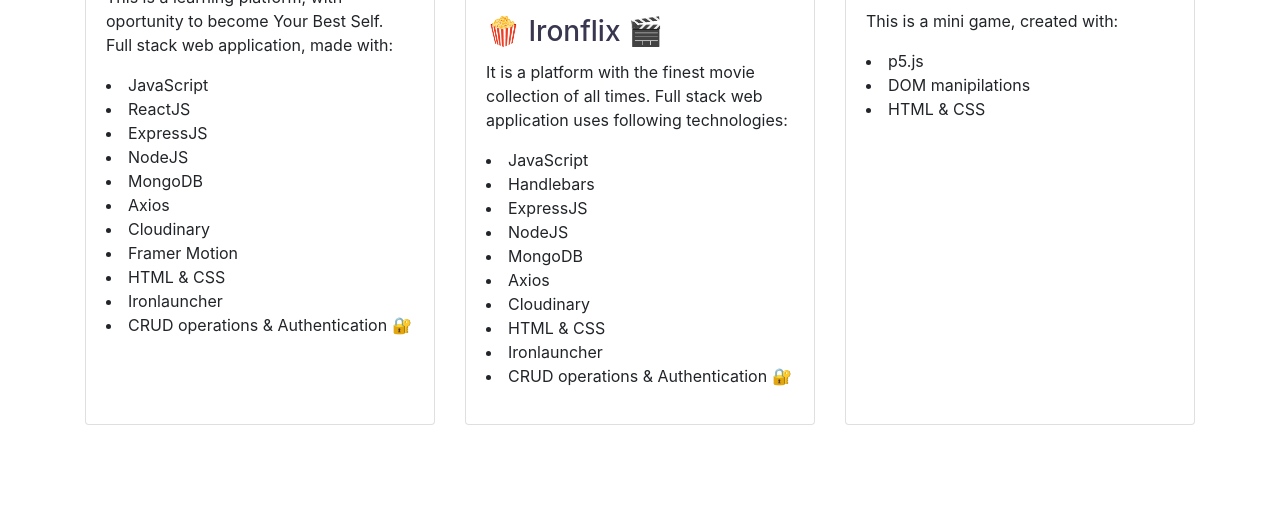
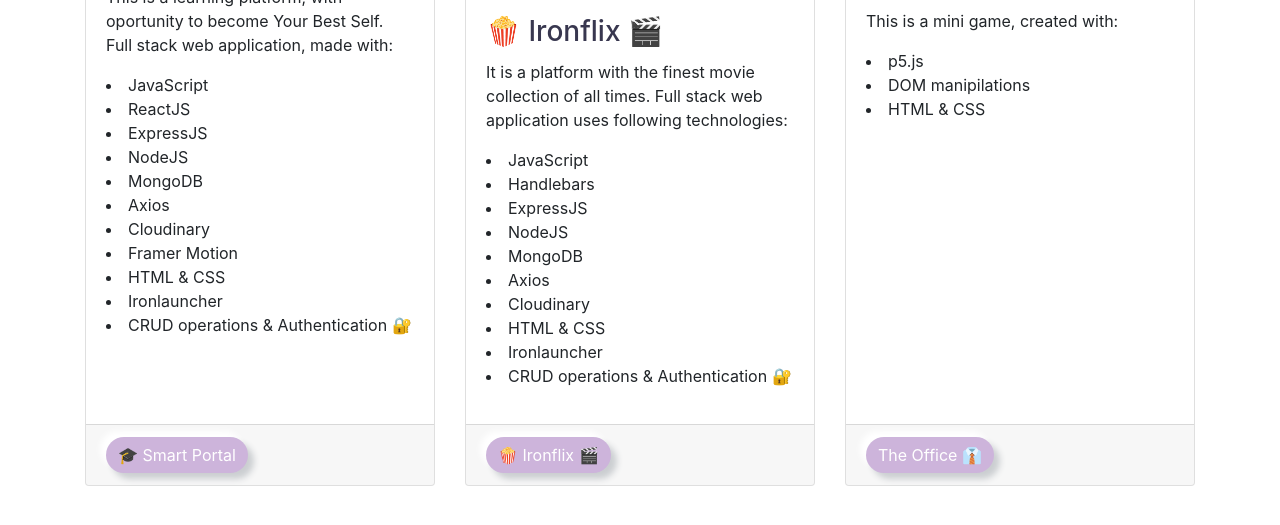
Before and after one commit to KhrystynaLeshko/my-cool-portfolio, a plain HTML site: page portfolio.html in a window 1280 px wide. Shown: the part 421-946 px from the top of the page. Drawn offline with nearby package versions, Linux system fonts and the light colour scheme.

Commit message:
fixing link btn in portfolio cards

```diff
--- a/custom.css
+++ b/custom.css
@@ -110,3 +110,24 @@ footer {
   color: #ffafccff;
   transform: scale(1.05);
 }
+
+.btn {
+  background: #cdb4dbff;
+  /* height: 40px; */
+  border-radius: 20px;
+  cursor: pointer;
+  /* font-weight: 500; */
+  box-shadow: 6px 6px 6px #cbced1, -6px -6px 6px white;
+  transition: 0.5s;
+  /* display: block; */
+  /* width: 100%; */
+  /* padding: 5px; */
+  border: none;
+  outline: none;
+  /* box-sizing: border-box; */
+}
+
+.btn:hover {
+  box-shadow: none;
+  background-color: #ffafccff;
+}
--- a/portfolio.html
+++ b/portfolio.html
@@ -149,6 +149,7 @@
       <h1>My Portfolio</h1>
 
       <div class="card-deck">
+        <!-- FIRST CARD -->
         <div class="card">
           <img
             src="./img/logo-final.png"
@@ -175,7 +176,13 @@
               <li>CRUD operations & Authentication 🔐</li>
             </p>
           </div>
+          <div class="card-footer">
+            <a href="https://smart-portal.netlify.app/" class="btn btn-primary"
+              >🎓 Smart Portal</a
+            >
+          </div>
         </div>
+        <!-- SECOND CARD  -->
         <div class="card">
           <img
             src="./img/ironflix-portfolio.png"
@@ -201,7 +208,13 @@
               <li>CRUD operations & Authentication 🔐</li>
             </p>
           </div>
+          <div class="card-footer">
+            <a href="https://iron-flix.herokuapp.com/" class="btn btn-primary"
+              >🍿 Ironflix 🎬</a
+            >
+          </div>
         </div>
+        <!-- THIRD CARD -->
         <div class="card">
           <img
             src="./img/theOffice-portfolio.png"
@@ -220,6 +233,13 @@
               <li>DOM manipilations</li>
               <li>HTML & CSS</li>
             </p>
+          </div>
+          <div class="card-footer">
+            <a
+              href="https://khrystynaleshko.github.io/The-Office/"
+              class="btn btn-primary"
+              >The Office 👔</a
+            >
           </div>
         </div>
       </div>
```
